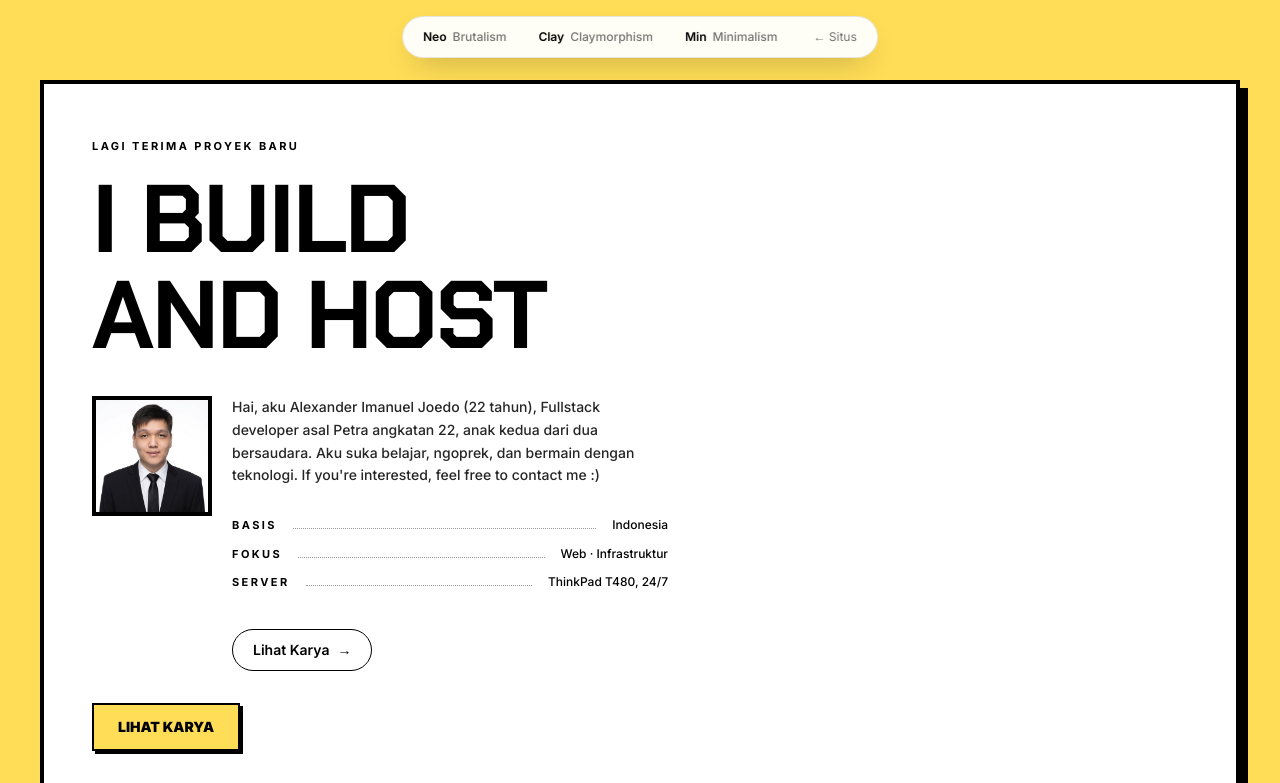
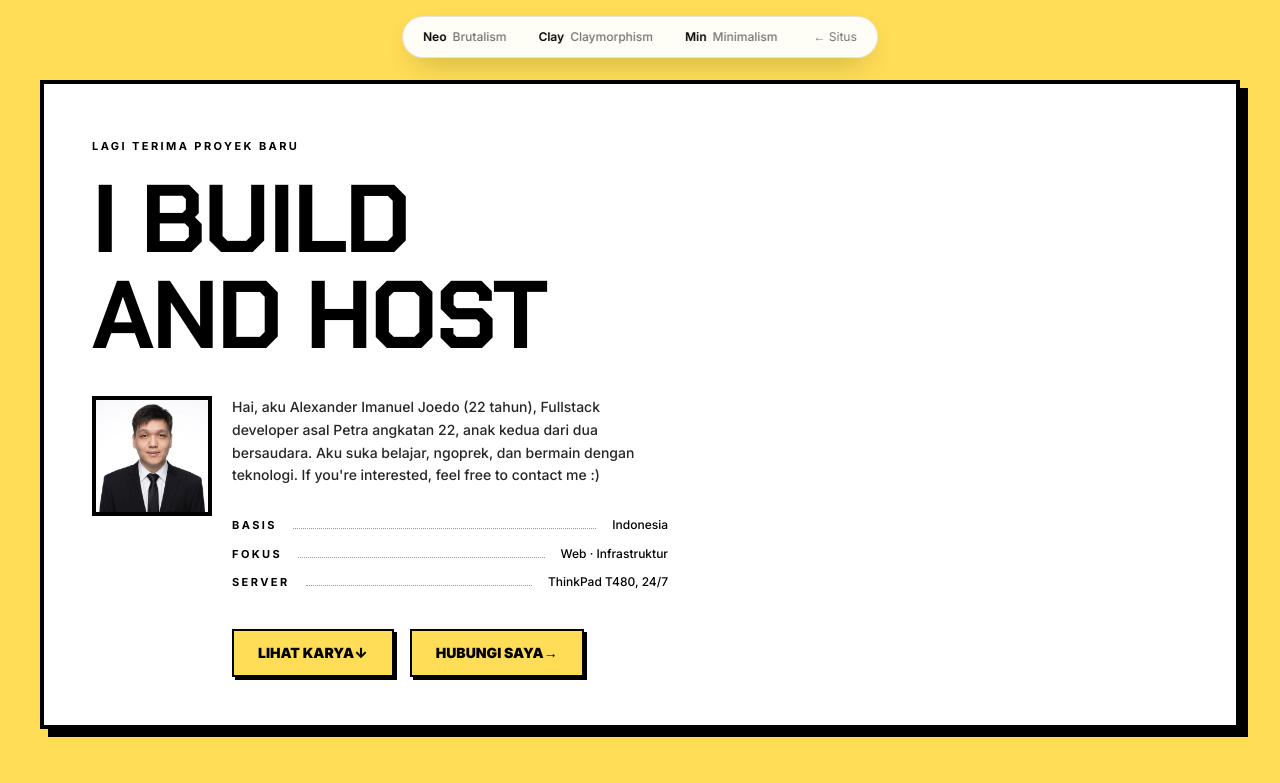
Before and after one commit to cena135/chiyu-porto, a Next.js app: page /demo/neo in a window 1280 px wide. Shown: the top 783 px of the page. Built offline with nearby package versions, Linux system fonts and the light colour scheme; no server answers; the database is empty; a web font is replaced by a local one.

Commit message:
Add Hubungi Saya button to all themes ProfilBlok

```diff
--- a/src/components/themes/ClayTheme.tsx
+++ b/src/components/themes/ClayTheme.tsx
@@ -107,14 +107,9 @@ export function ClayTheme({ projects, profil, kontak }: ThemeProps) {
             bio: "text-sm leading-relaxed text-[#6b6191]",
             garis: "border-[#a99fd0]",
             nilai: "text-[#3b2f63]",
+            tombol: "clay-blob inline-flex items-center justify-center rounded-2xl bg-[#C4B5FD] px-7 py-3.5 text-sm font-semibold text-[#3b2f63]"
           }}
         />
-        <a
-          href="#karya"
-          className="clay-blob mt-8 inline-block rounded-2xl bg-[#C4B5FD] px-7 py-3.5 text-sm font-semibold text-[#3b2f63]"
-        >
-          Lihat Karya
-        </a>
       </header>
 
       <section id="karya" className="scroll-mt-28 pt-14">
--- a/src/components/themes/NeoTheme.tsx
+++ b/src/components/themes/NeoTheme.tsx
@@ -106,14 +106,9 @@ export function NeoTheme({ projects, profil, kontak }: ThemeProps) {
             bio: "text-sm font-medium leading-relaxed text-neutral-800",
             garis: "border-black/40",
             nilai: "font-bold",
+            tombol: "neo-tag inline-flex items-center justify-center bg-[#FFDD57] px-6 py-3 text-sm font-black uppercase text-black"
           }}
         />
-        <a
-          href="#karya"
-          className="neo-tag mt-8 inline-block bg-[#FFDD57] px-6 py-3 text-sm font-black uppercase"
-        >
-          Lihat Karya
-        </a>
       </header>
 
       <section id="karya" className="scroll-mt-28 pt-14">
--- a/src/components/themes/ThemeSections.tsx
+++ b/src/components/themes/ThemeSections.tsx
@@ -91,15 +91,27 @@ export function ProfilBlok({
           ))}
         </dl>
 
+        <div className="mt-8 flex flex-wrap gap-4">
           <motion.a
             href="#karya"
-          className={kelas.tombol ?? "mt-8 inline-flex items-center gap-2 rounded-full border border-current px-5 py-2.5 text-sm font-semibold transition-all hover:bg-foreground hover:text-background"}
+            className={kelas.tombol ?? "inline-flex items-center gap-2 rounded-full border border-current px-5 py-2.5 text-sm font-semibold transition-all hover:bg-foreground hover:text-background"}
             whileHover={{ scale: 1.05 }}
             whileTap={{ scale: 0.95 }}
           >
             Lihat Karya
+            <span>↓</span>
+          </motion.a>
+
+          <motion.a
+            href="#contact"
+            className={kelas.tombol ?? "inline-flex items-center gap-2 rounded-full border border-transparent bg-foreground px-5 py-2.5 text-sm font-semibold text-background transition-all hover:opacity-90"}
+            whileHover={{ scale: 1.05 }}
+            whileTap={{ scale: 0.95 }}
+          >
+            Hubungi Saya
             <span>→</span>
           </motion.a>
+        </div>
       </div>
     </div>
   );
```
Lines whose indentation alone changed are shown as unchanged.
